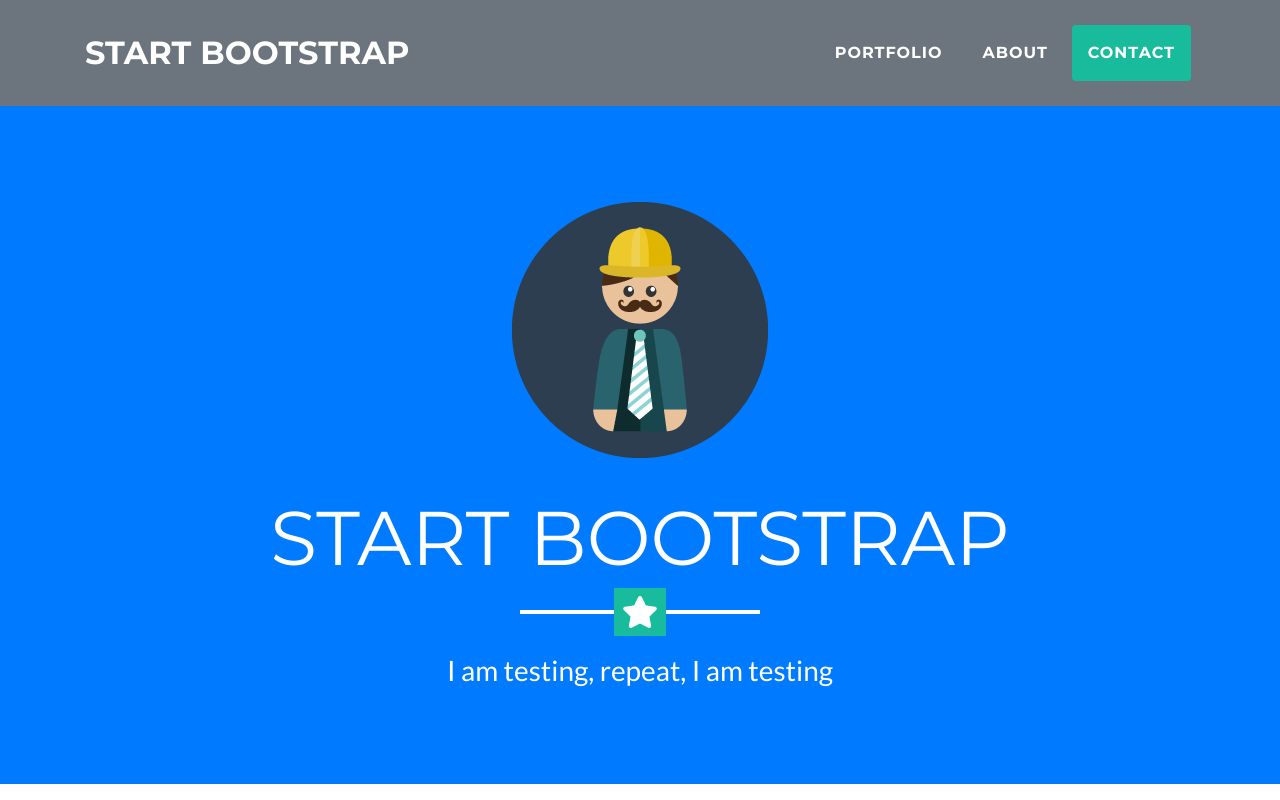
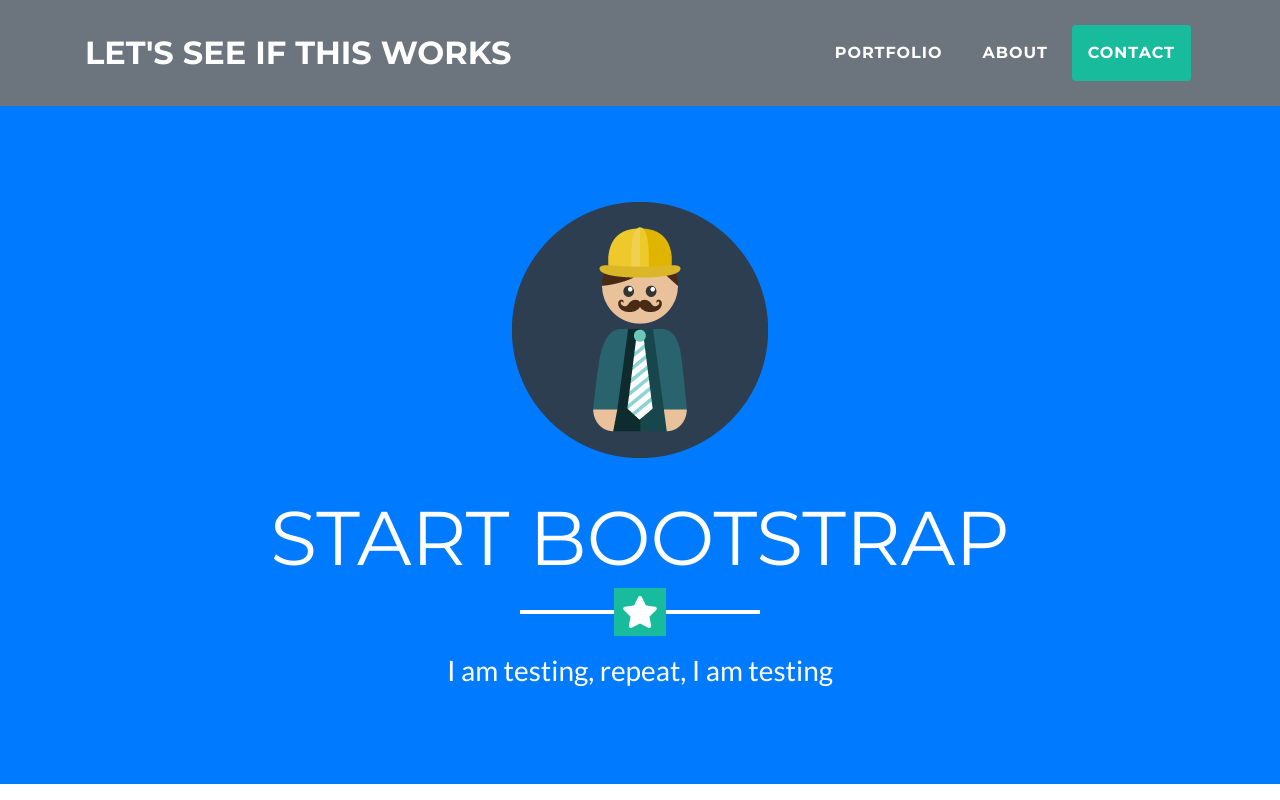
Before and after one commit to clw0102/Example, a website with bundled scripts: page index.html in a window 1280 px wide. Shown: the top 800 px of the page. Built offline with nearby package versions, Linux system fonts and the light colour scheme.

Commit message:
Update index.html

```diff
--- a/index.html
+++ b/index.html
@@ -31,7 +31,7 @@
   <!-- Navigation -->
   <nav class="navbar navbar-expand-lg bg-secondary fixed-top text-uppercase" id="mainNav">
     <div class="container">
-      <a class="navbar-brand js-scroll-trigger" href="#page-top">Start Bootstrap</a>
+      <a class="navbar-brand js-scroll-trigger" href="#page-top">Let's See if This Works</a>
       <button class="navbar-toggler navbar-toggler-right text-uppercase bg-primary text-white rounded" type="button" data-toggle="collapse" data-target="#navbarResponsive" aria-controls="navbarResponsive" aria-expanded="false" aria-label="Toggle navigation">
         Menu
         <i class="fas fa-bars"></i>
```
